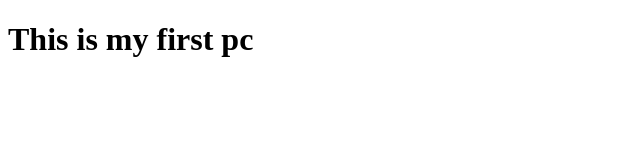
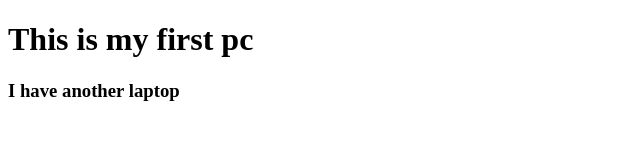
Before and after one commit to Shanto51365/first-html, a plain HTML site: page index.html in a window 1280 px wide. Shown: the whole page, without its empty margins (0-640 px from the left). Drawn offline with Linux system fonts and the light colour scheme.

Commit message:
initial commit

```diff
--- a/index.html
+++ b/index.html
@@ -8,5 +8,6 @@
 </head>
 <body>
     <h1>This is my first pc</h1>
+    <h3>I have another laptop</h3>
 </body>
 </html>
```
